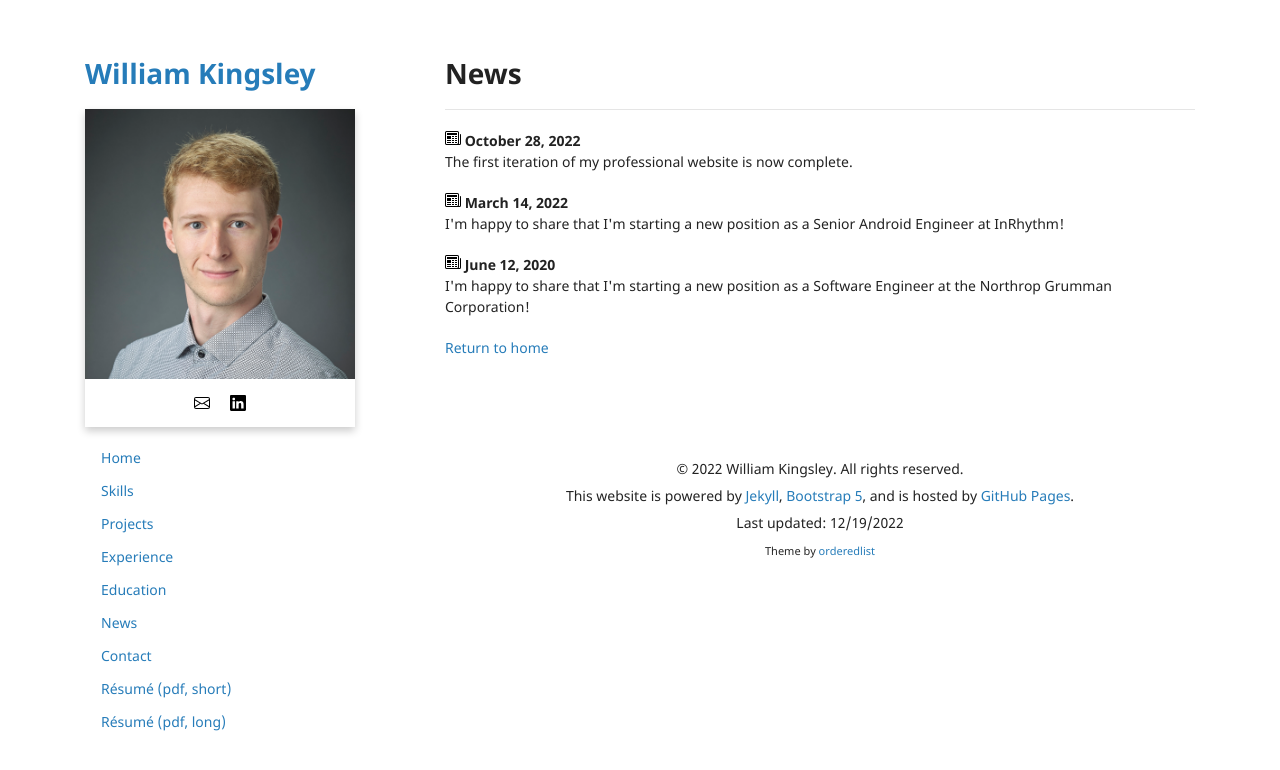
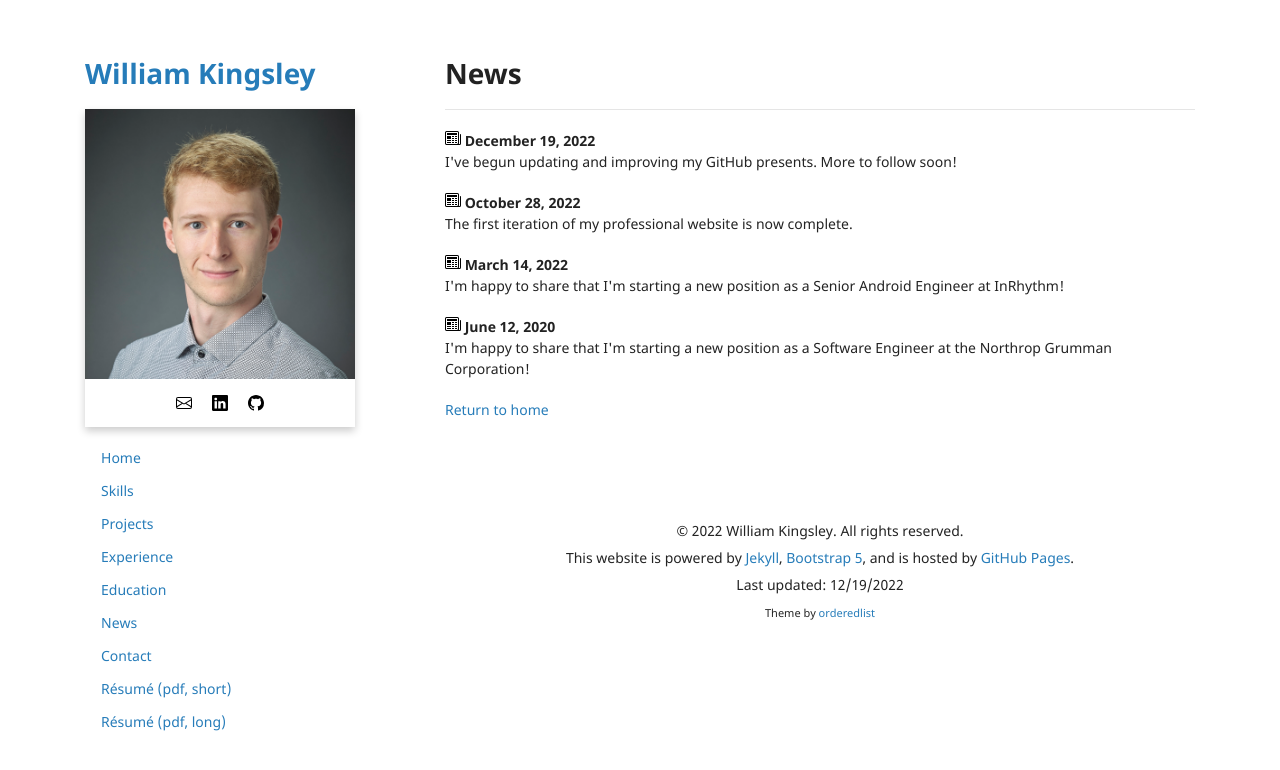
Before and after one commit to data-programmer/data-programmer.github.io, a Jekyll site: the page built from news.md, in a window 1280 px wide. Shown: the top 770 px of the page. Built offline with Jekyll 4.4.1, drawn with Linux system fonts in a browser that asks for light colours; our own code applies the rules of GitHub Pages for plain Markdown files.

Commit message:
Creating news update

```diff
--- a/_data/news.yml
+++ b/_data/news.yml
@@ -1,3 +1,7 @@
+- news: "I've begun updating and improving my GitHub presents. More to follow soon!"
+  date: "December 19, 2022"
+  show: true
+
 - news: "The first iteration of my professional website is now complete."
   date: "October 28, 2022"
   show: true
--- a/_data/settings.yml
+++ b/_data/settings.yml
@@ -21,4 +21,4 @@ nav:
 social:
   - {url: "/assets/icons/envelope.svg", link: 'mailto:williamikingsley@outlook.com'}
   - {url: "/assets/icons/linkedin.svg", link: 'https://www.linkedin.com/in/williamkingsley'}
-#  - {url: "/assets/icons/github.svg", link: 'https://github.com/data-programmer'} TODO: Return later
+  - {url: "/assets/icons/github.svg", link: 'https://github.com/data-programmer'}
```
